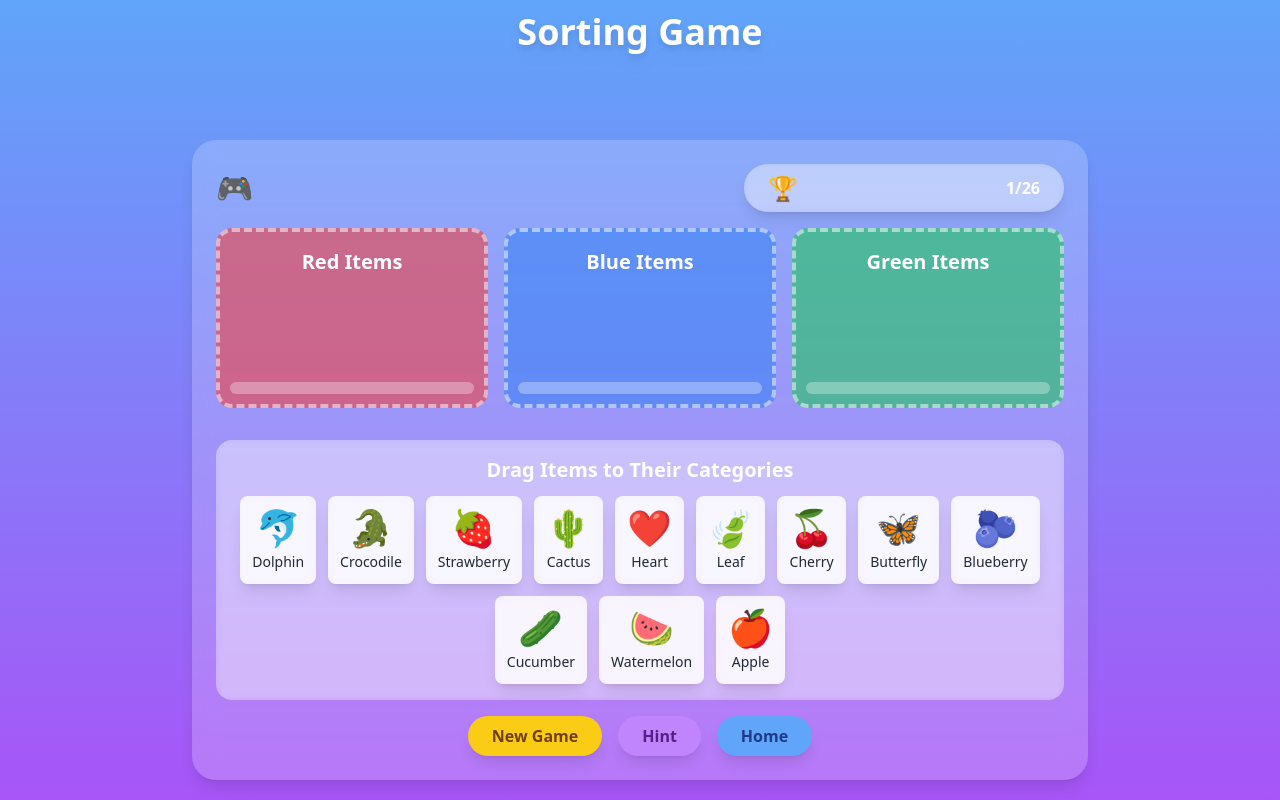
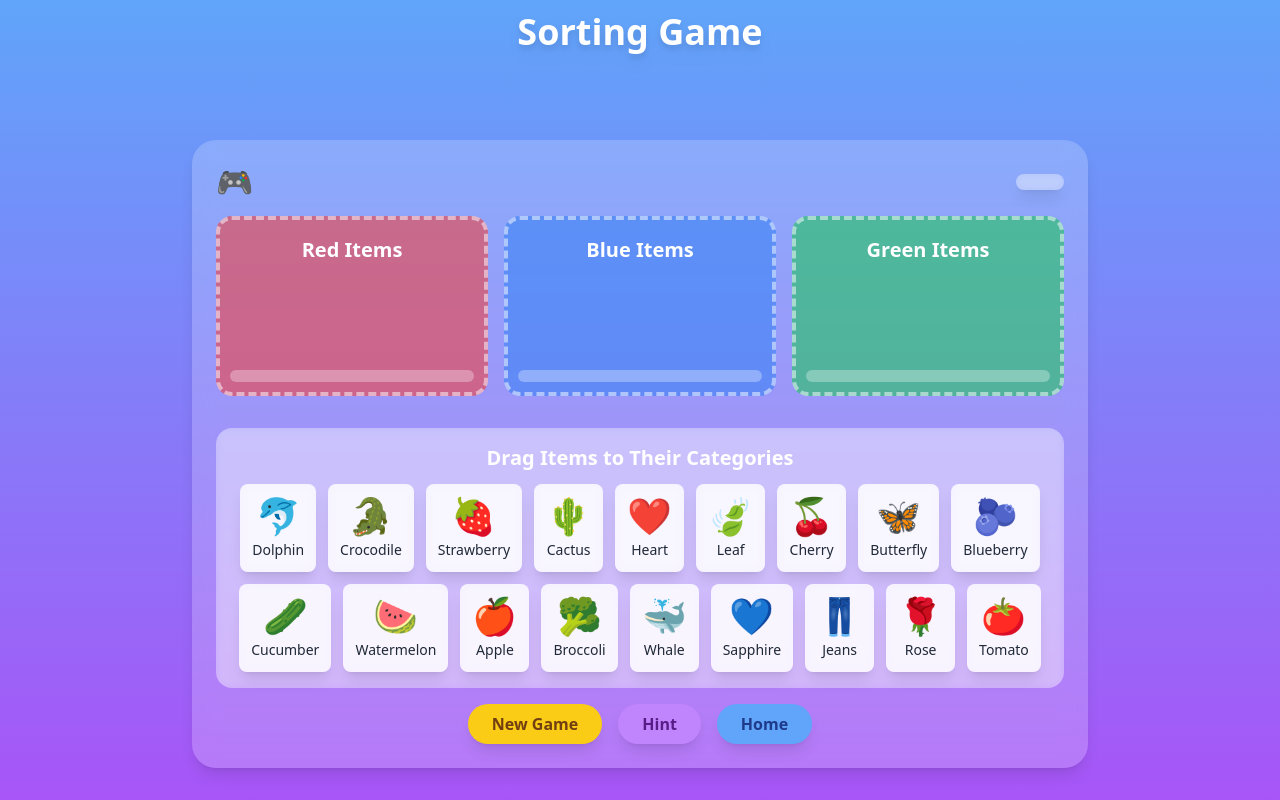
Before and after one commit to Mehwishhasny/game, a plain HTML site: page public/colors.html in a window 1280 px wide. Drawn offline with nearby package versions, Linux system fonts and the light colour scheme.

Commit message:
progress bar hidden in color sort

```diff
--- a/public/colors.html
+++ b/public/colors.html
@@ -125,12 +125,12 @@
             <div class="flex justify-between items-center mb-4">
                 <div class="text-xl sm:text-3xl">🎮</div>
                 <div class="bg-white/30 backdrop-blur-sm rounded-full px-6 py-2 shadow-lg">
-                    <div class="flex items-center gap-2">
+                    <div class="flex items-center gap-2 hidden">
                         <span class="text-xl sm:text-2xl">🏆</span>
                         <div class="w-40 sm:w-48 bg-white/30 rounded-full overflow-hidden">
                             <div id="game-progress" class="progress-bar w-0"></div>
                         </div>
-                        <span id="round-indicator" class="text-white font-bold">1/26</span>
+                        <span id="round-indicator" class="text-white font-bold">1/18</span>
                     </div>
                 </div>
             </div>
@@ -274,10 +274,11 @@
 
                 // Shuffle and select items
                 const shuffled = [...gameItems].sort(() => 0.5 - Math.random());
-                currentItems = shuffled.slice(0, 12);
+                currentItems = shuffled.slice(0, 18);
+
 
                 // Update round indicator
-                roundIndicator.textContent = '1/26';
+                roundIndicator.textContent = '1/18';
                 gameProgress.style.width = '0%';
 
                 // Clear category containers
```
